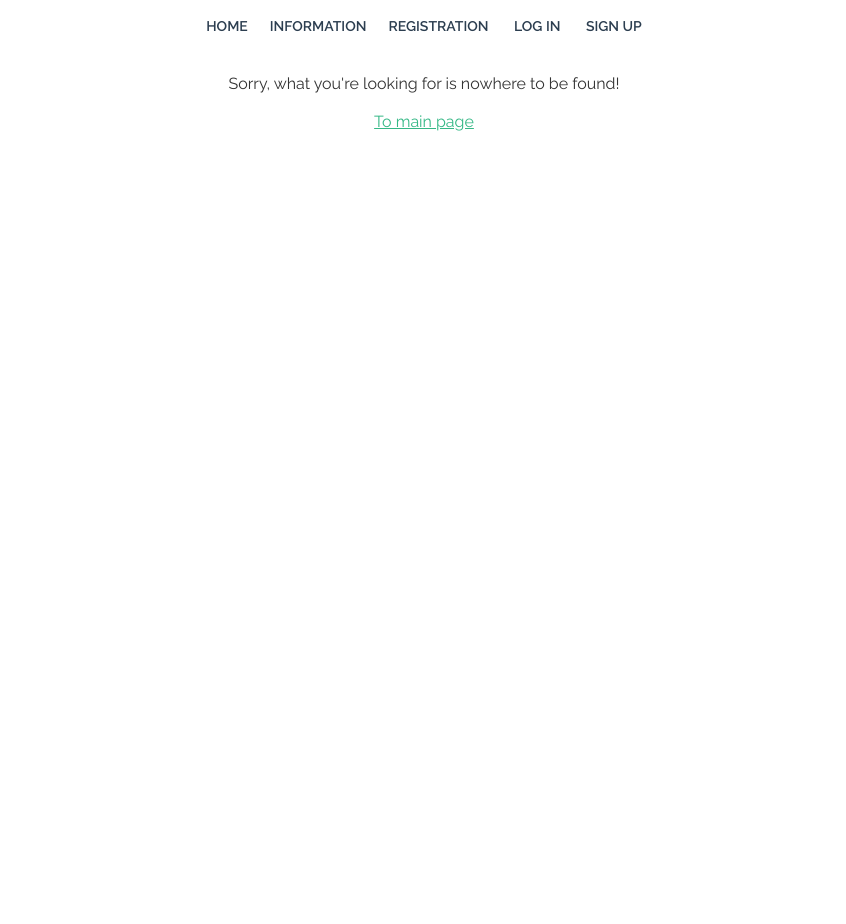
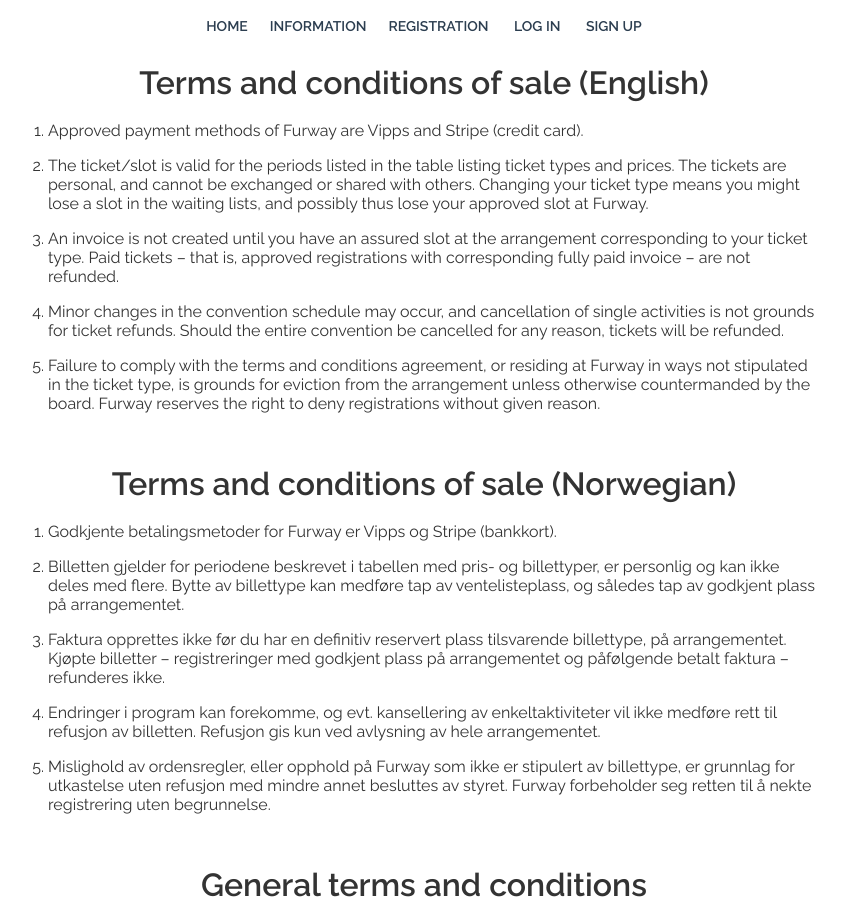
Before and after one commit to ragnarob/furway-client, a Vue app: page /legal in a window 1280 px wide. Shown: the top 924 px of the page, without its empty margins (216-1062 px from the left). Before the commit the page ends 800 px from the top, so only its background shows below. Built offline with nearby package versions, Linux system fonts and the light colour scheme; no server answers.

Commit message:
Add Legal

```diff
--- a/src/router/index.js
+++ b/src/router/index.js
@@ -8,6 +8,7 @@ import Login from '../views/Login.vue'
 import ForgottenPassword from '../views/ForgottenPassword.vue'
 import MyProfile from '../views/MyProfile.vue'
 import Register from '../views/Register.vue'
+import Legal from '../views/Legal.vue'
 import MyRegistration from '../views/MyRegistration.vue'
 import NotFound from '../views/NotFound.vue'
 import { logRoute } from '../utils'
@@ -75,6 +76,15 @@ const routes = [
     meta: {
       middleware: logRoute,
       title: 'Registration'
+    }
+  },
+  {
+    path: '/legal',
+    name: 'legal',
+    component: Legal,
+    meta: {
+      middleware: logRoute,
+      title: 'Legal'
     }
   },
   {
--- /dev/null
+++ b/src/views/Legal.vue
@@ -0,0 +1,91 @@
+<template>
+  <div class="full-width-text-container">
+    <h1>Terms and conditions of sale (English)</h1>
+    <ol>
+      <li>
+        Approved payment methods of Furway are Vipps and Stripe (credit card).
+      </li>
+      <li>
+        The ticket/slot is valid for the periods listed in the table listing ticket types and prices. The tickets are personal, and cannot be exchanged or shared with others. Changing your ticket type means you might lose a slot in the waiting lists, and possibly thus lose your approved slot at Furway.
+      </li>
+      <li>
+        An invoice is not created until you have an assured slot at the arrangement corresponding to your ticket type. Paid tickets – that is, approved registrations with corresponding fully paid invoice – are not refunded.
+      </li>
+      <li>
+        Minor changes in the convention schedule may occur, and cancellation of single activities is not grounds for ticket refunds. Should the entire convention be cancelled for any reason, tickets will be refunded.
+      </li>
+      <li>
+        Failure to comply with the terms and conditions agreement, or residing at Furway in ways not stipulated in the ticket type, is grounds for eviction from the arrangement unless otherwise countermanded by the board. Furway reserves the right to deny registrations without given reason.
+      </li>
+    </ol>
+
+    <h1>Terms and conditions of sale (Norwegian)</h1>
+    <ol>
+      <li>
+        Godkjente betalingsmetoder for Furway er Vipps og Stripe (bankkort).
+      </li>
+      <li>
+        Billetten gjelder for periodene beskrevet i tabellen med pris- og billettyper, er personlig og kan ikke deles med flere. Bytte av billettype kan medføre tap av ventelisteplass, og således tap av godkjent plass på arrangementet.
+      </li>
+      <li>
+        Faktura opprettes ikke før du har en definitiv reservert plass tilsvarende billettype, på arrangementet. Kjøpte billetter – registreringer med godkjent plass på arrangementet og påfølgende betalt faktura – refunderes ikke.
+      </li>
+      <li>
+        Endringer i program kan forekomme, og evt. kansellering av enkeltaktiviteter vil ikke medføre rett til refusjon av billetten. Refusjon gis kun ved avlysning av hele arrangementet.
+      </li>
+      <li>
+        Mislighold av ordensregler, eller opphold på Furway som ikke er stipulert av billettype, er grunnlag for utkastelse uten refusjon med mindre annet besluttes av styret. Furway forbeholder seg retten til å nekte registrering uten begrunnelse.
+      </li>
+    </ol>
+    <h1>General terms and conditions</h1>
+    <ol>
+      <li>
+        Participants are required to act in a manner befitting of respect and politeness, as well as avoid offense. Furway is a place with many different people and opinions, and a mutual respect for this fact and this variety is expected from all attendees. Serious transgressions in this regard will result in expulsion from the arrangement.
+      </li>
+      <li>
+        On buying a ticket to FW you concede to joining the organization as a member for one year. Upon buying the ticket, you consent to FW storing the personalia given in the registration form for one year. This information is securely stored in Google Drive, and kept confidential. FW may at all times deny entrance to, or expel from the venue, those without a valid and confirmable ticket.
+      </li>
+      <li>
+        Photography and filming will happen at Furway, both by Furway crew and other participants. By coming to Furway, you acknowledge that this will happen, and acknowledge that you yourself is explicitly responsible for verbally declining being photographed. <u>All attendees that themselves photograph or film others must ask for explicit permission from the one being depicted beforehand</u>.
+      </li>
+      <li>
+        All attendees at the arrangement agree to ensure the facilities and venue remain clean and orderly at all times. Smoking is not permitted inside the venue buildings, and must be done in designated areas outside. Cigarette butts must be collected and safely stored in either ashtrays or appropriate containers.
+      </li>
+      <li>
+        All allergies, intolerances and health issues must be reported to FW beforehand so as to ensure successful and adequate pre-emptive precautions by the FW staff.
+      </li>
+      <li>
+        Participants are themselves responsible for their own health and well-being. FW can not be held responsible for any personal injury that might occur during the arrangement. (Though we’ll certainly do our best to help!)
+      </li>
+      <li>
+        Items and substances prohibited by Norwegian law are in any and all cases forbidden. Transgressions will result in expulsion and possibly legal action.
+      </li>
+      <li>
+        FW has the right to expel anyone excessively intoxicated, or anyone refusing to comply with requests from FW staff about change in behaviour or mannerisms.
+      </li>
+      <li>
+        Animals are allowed on the venue, but not inside the buildings themselves due to hygiene and allergy concerns. Norwegian legislation on leashes apply normally.
+      </li>
+      <li>
+        The organization Furway is both proprietor and in rent of costly equipment and facilities. Attendees must use equipment and facilities only according to premeditated plans and activities, and must treat this fairly. Damage/destruction of equipment, facilities or property will necessitate financial recompense by the parties involved.
+      </li>
+      <li>
+        These terms apply to all meetings and arrangements organized by FW unless otherwise specified. These terms apply to everyone attending the arrangements. By attending a FW arrangement, the attendee agrees to complying with these terms.
+      </li>
+    </ol>
+  </div>
+</template>
+
+<style lang="scss" scoped>
+p {
+  margin-bottom: 16px;
+}
+ol {
+  text-align: left;
+  padding-left: 24px;
+}
+li {
+  margin-bottom: 16px;
+  text-align: left;
+}
+</style>
```
